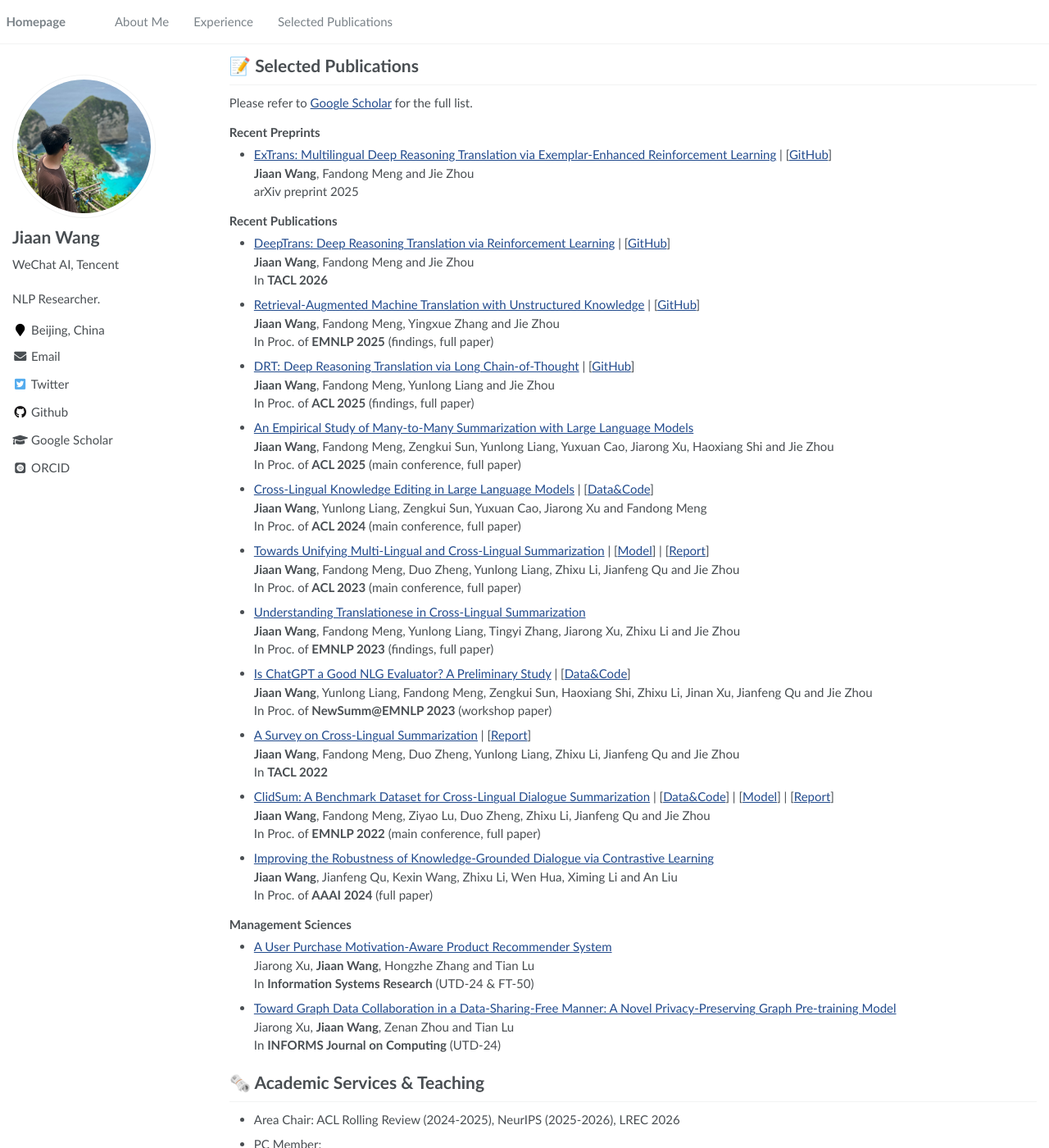
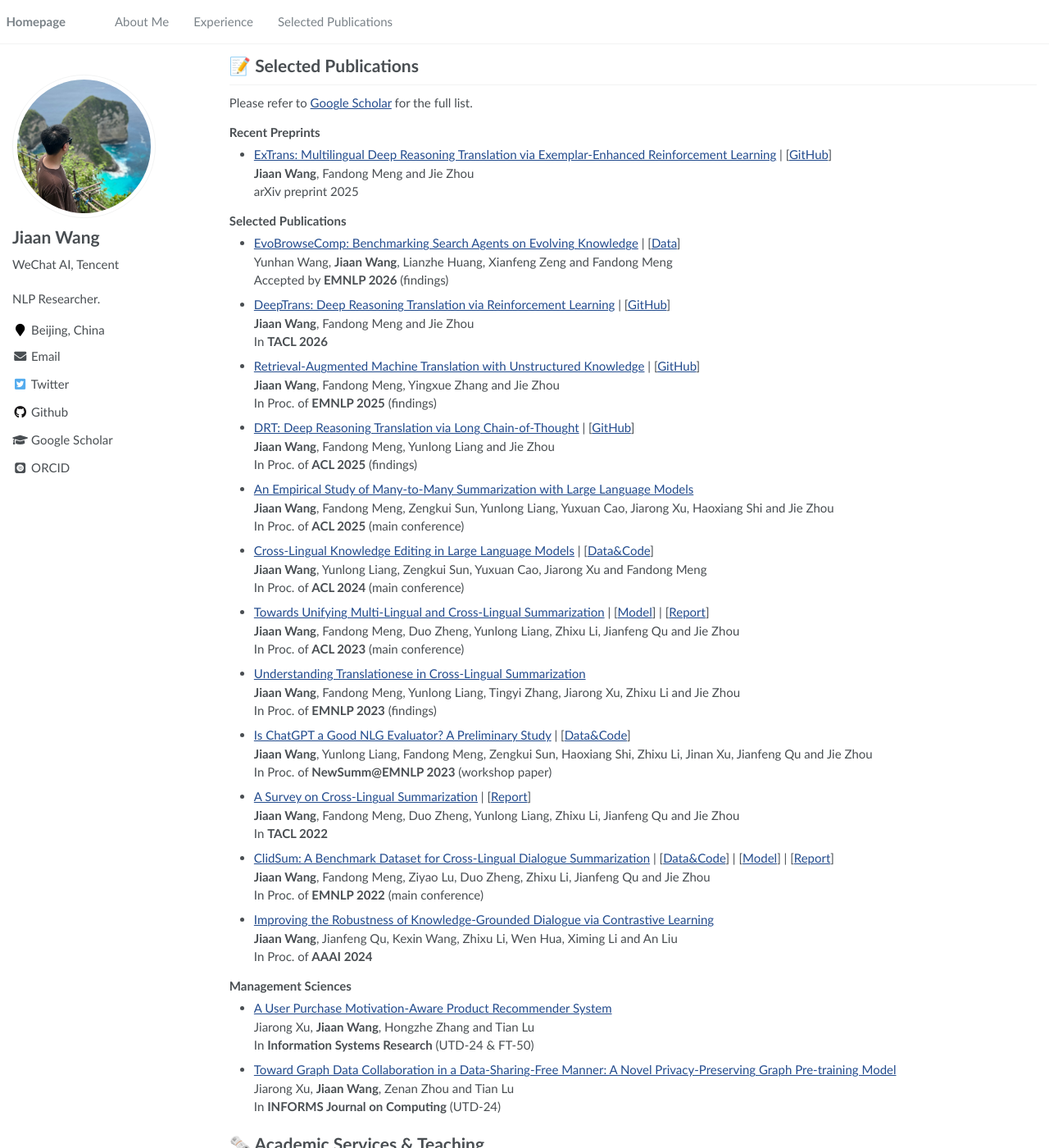
Before and after one commit to JiaanWang-academic/JiaanWang-academic.github.io, a Jekyll site: the page built from _pages/about.md, in a window 1280 px wide and 1400 px high, scrolled down 683 px. Shown: the whole window at 82% size. Built offline with Jekyll 4.4.1, drawn with Linux system fonts in a browser that asks for light colours; some web fonts are replaced.

Commit message:
Update about.md

```diff
--- a/_pages/about.md
+++ b/_pages/about.md
@@ -46,28 +46,31 @@ Please refer to [Google Scholar](https://scholar.google.com/citations?user=5S8h7
 arXiv preprint 2025
 
 
-### Recent Publications
+### Selected Publications
++ [EvoBrowseComp: Benchmarking Search Agents on Evolving Knowledge](https://arxiv.org/abs/2606.13120) \| [[Data](https://huggingface.co/datasets/Krystalan/EvoBrowseComp)]
+Yunhan Wang, **Jiaan Wang**, Lianzhe Huang, Xianfeng Zeng and Fandong Meng
+Accepted by **EMNLP 2026** (findings)
 + [DeepTrans: Deep Reasoning Translation via Reinforcement Learning](https://arxiv.org/abs/2504.10187) \| [[GitHub](https://github.com/krystalan/DRT)]
 **Jiaan Wang**, Fandong Meng and Jie Zhou
 In **TACL 2026**
 + [Retrieval-Augmented Machine Translation with Unstructured Knowledge](https://arxiv.org/abs/2412.04342) \| [[GitHub](https://github.com/krystalan/RAGtrans)]
 **Jiaan Wang**, Fandong Meng, Yingxue Zhang and Jie Zhou
-In Proc. of **EMNLP 2025** (findings, full paper)
+In Proc. of **EMNLP 2025** (findings)
 + [DRT: Deep Reasoning Translation via Long Chain-of-Thought](https://arxiv.org/abs/2412.17498) \| [[GitHub](https://github.com/krystalan/DRT)]
 **Jiaan Wang**, Fandong Meng, Yunlong Liang and Jie Zhou
-In Proc. of **ACL 2025** (findings, full paper)
+In Proc. of **ACL 2025** (findings)
 + [An Empirical Study of Many-to-Many Summarization with Large Language Models](https://arxiv.org/abs/2505.12983)
 **Jiaan Wang**, Fandong Meng, Zengkui Sun, Yunlong Liang, Yuxuan Cao, Jiarong Xu, Haoxiang Shi and Jie Zhou
-In Proc. of **ACL 2025** (main conference, full paper)
+In Proc. of **ACL 2025** (main conference)
 + [Cross-Lingual Knowledge Editing in Large Language Models](https://arxiv.org/abs/2309.08952) \| [[Data&Code](https://github.com/krystalan/Bi_ZsRE)]
 **Jiaan Wang**, Yunlong Liang, Zengkui Sun, Yuxuan Cao, Jiarong Xu and Fandong Meng
-In Proc. of **ACL 2024** (main conference, full paper)
+In Proc. of **ACL 2024** (main conference)
 + [Towards Unifying Multi-Lingual and Cross-Lingual Summarization](http://arxiv.org/abs/2305.09220)  \| [[Model](https://huggingface.co/Krystalan/PISCES)] \| [[Report](https://mp.weixin.qq.com/s/JHyXyWrKfj5YrtSZKpfwog)]
 **Jiaan Wang**, Fandong Meng, Duo Zheng, Yunlong Liang, Zhixu Li, Jianfeng Qu and Jie Zhou
-In Proc. of **ACL 2023** (main conference, full paper)
+In Proc. of **ACL 2023** (main conference)
 + [Understanding Translationese in Cross-Lingual Summarization](https://arxiv.org/abs/2212.07220)
 **Jiaan Wang**, Fandong Meng, Yunlong Liang, Tingyi Zhang, Jiarong Xu, Zhixu Li and Jie Zhou
-In Proc. of **EMNLP 2023** (findings, full paper)
+In Proc. of **EMNLP 2023** (findings)
 + [Is ChatGPT a Good NLG Evaluator? A Preliminary Study](https://arxiv.org/abs/2303.04048) \| [[Data&Code](https://github.com/krystalan/chatgpt_as_nlg_evaluator)]
 **Jiaan Wang**, Yunlong Liang, Fandong Meng, Zengkui Sun, Haoxiang Shi, Zhixu Li, Jinan Xu, Jianfeng Qu and Jie Zhou
 In Proc. of **NewSumm@EMNLP 2023** (workshop paper)
@@ -76,10 +79,10 @@ In Proc. of **NewSumm@EMNLP 2023** (workshop paper)
 In **TACL 2022**
 + [ClidSum: A Benchmark Dataset for Cross-Lingual Dialogue Summarization](https://arxiv.org/abs/2202.05599) \| [[Data&Code](https://github.com/krystalan/ClidSum)] \| [[Model](https://huggingface.co/Krystalan/mdialbart_zh)] \| [[Report](https://mp.weixin.qq.com/s/M8BR3MySZBuu7ixdFi_SRQ)]
 **Jiaan Wang**, Fandong Meng, Ziyao Lu, Duo Zheng, Zhixu Li, Jianfeng Qu and Jie Zhou
-In Proc. of **EMNLP 2022** (main conference, full paper)
+In Proc. of **EMNLP 2022** (main conference)
 + [Improving the Robustness of Knowledge-Grounded Dialogue via Contrastive Learning](https://arxiv.org/abs/2401.04361)
 **Jiaan Wang**, Jianfeng Qu, Kexin Wang, Zhixu Li, Wen Hua, Ximing Li and An Liu
-In Proc. of **AAAI 2024** (full paper)
+In Proc. of **AAAI 2024**
 
 ### Management Sciences
 + [A User Purchase Motivation-Aware Product Recommender System](https://pubsonline.informs.org/doi/abs/10.1287/isre.2024.1028)
```
